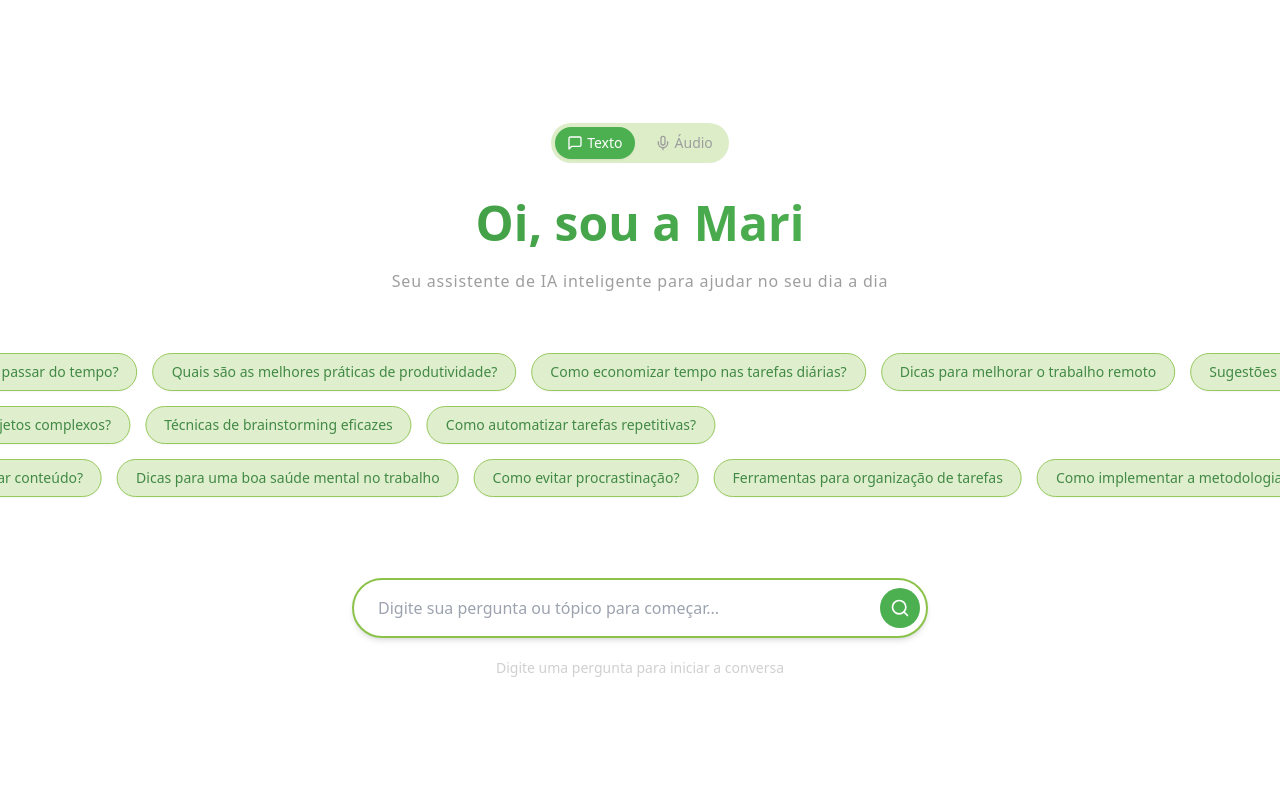
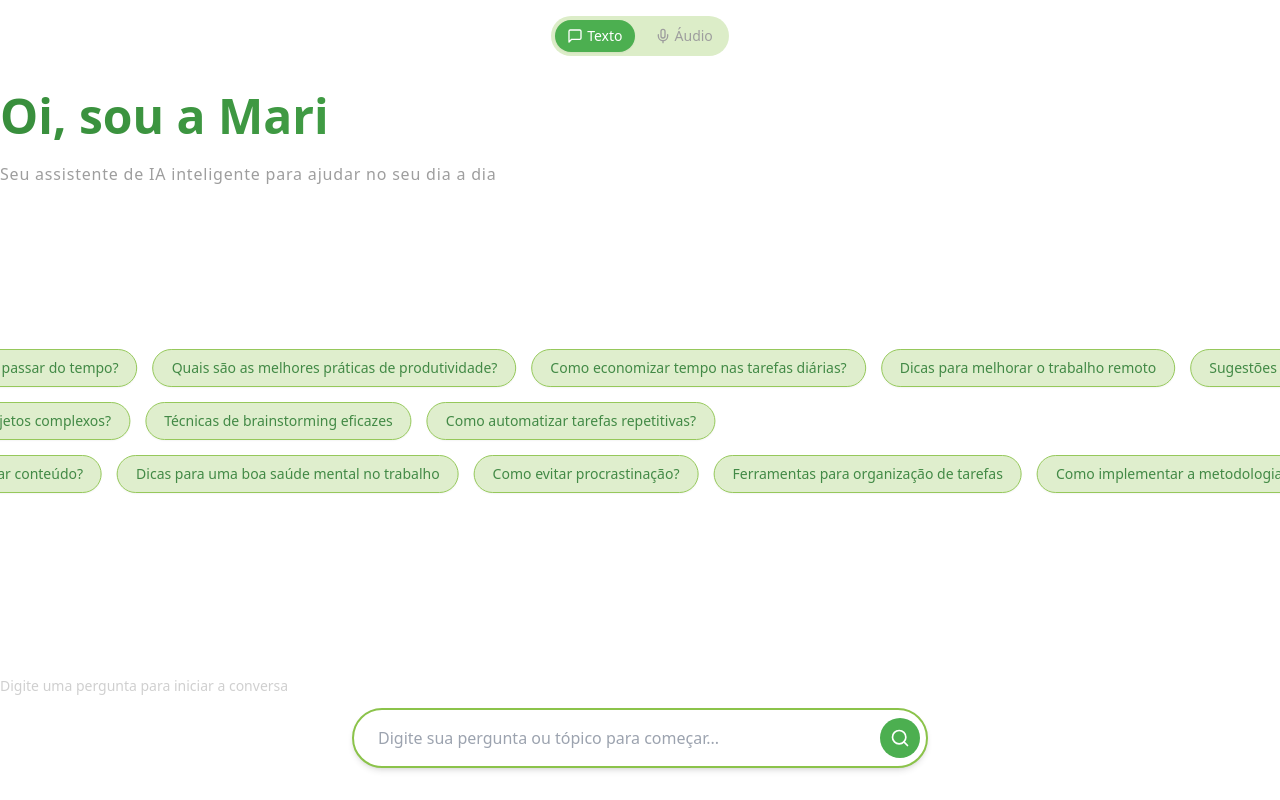
Before and after one commit to juninhodia/mari-ai-buddy-chat, a React (Vite) app: page / in a window 1280 px wide. Built offline with nearby package versions, Linux system fonts and the light colour scheme.

Commit message:
Refactor welcome screen layout
Move toggle, header, and input elements to new positions.

```diff
--- a/src/components/WelcomeScreen.tsx
+++ b/src/components/WelcomeScreen.tsx
@@ -1,3 +1,4 @@
+
 import React, { useState } from 'react';
 import { Search, Mic, MessageSquare, Loader2 } from 'lucide-react';
 import QuestionsCarousel from './QuestionsCarousel';
@@ -155,8 +156,10 @@ const WelcomeScreen: React.FC<WelcomeScreenProps> = ({ onStartChat }) => {
 
   // UI modo texto (padrão)
   return (
-    <div className="flex flex-col items-center justify-center h-full p-0 text-center">
-      {/* Toggle Button - Separated */}
+    <div className="flex flex-col items-center justify-between h-full p-0">
+      {/* Top Section: Toggle Button and Header */}
+      <div className="w-full flex flex-col items-center pt-4">
+        {/* Toggle Button */}
         <div className="w-full flex items-center justify-center mb-6">
           <div className="flex items-center justify-center gap-2 bg-mari-very-light-green rounded-full p-1">
             <button
@@ -184,7 +187,7 @@ const WelcomeScreen: React.FC<WelcomeScreenProps> = ({ onStartChat }) => {
           </div>
         </div>
 
-      {/* Header - Separated */}
+        {/* Header Text */}
         <div className="w-full mb-10 animate-fadeInDown">
           <div className="text-[48px] font-bold bg-gradient-to-r from-mari-dark-green via-mari-primary-green to-mari-light-green to-mari-primary-green to-mari-dark-green bg-[length:200%_auto] text-transparent bg-clip-text mb-[10px] animate-gradient">
             Oi, sou a Mari
@@ -193,14 +196,23 @@ const WelcomeScreen: React.FC<WelcomeScreenProps> = ({ onStartChat }) => {
             Seu assistente de IA inteligente para ajudar no seu dia a dia
           </p>
         </div>
+      </div>
 
-      {/* Questions Carousel - Full Width - Separated */}
-      <div className="w-full">
+      {/* Middle Section: Questions Carousel */}
+      <div className="w-full flex-grow flex items-center">
         <QuestionsCarousel onQuestionClick={handleQuestionClick} />
       </div>
 
-      {/* Form - Separated */}
-      <div className="w-full flex items-center justify-center mt-4">
+      {/* Bottom Section: Input Field */}
+      <div className="w-full flex flex-col items-center justify-center mb-8 mt-4">
+        {/* Footer Text moved above the input */}
+        <div className="w-full mb-3">
+          <p className="text-sm text-mari-gray opacity-70 animate-pulse">
+            Digite uma pergunta para iniciar a conversa
+          </p>
+        </div>
+
+        {/* Form */}
         <form onSubmit={handleSubmit} className="w-full max-w-xl relative">
           <input
             type="text"
@@ -217,13 +229,6 @@ const WelcomeScreen: React.FC<WelcomeScreenProps> = ({ onStartChat }) => {
           </button>
         </form>
       </div>
-
-      {/* Footer Text - Separated */}
-      <div className="w-full mt-5">
-        <p className="text-sm text-mari-gray opacity-70 animate-pulse">
-          Digite uma pergunta para iniciar a conversa
-        </p>
-      </div>
     </div>
   );
 };
```
Lines whose indentation alone changed are shown as unchanged.
